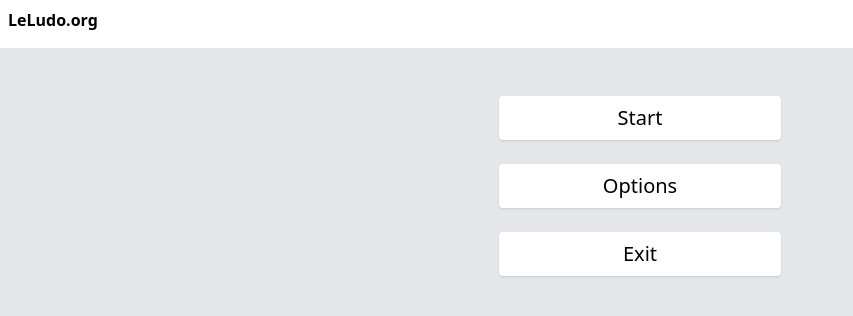
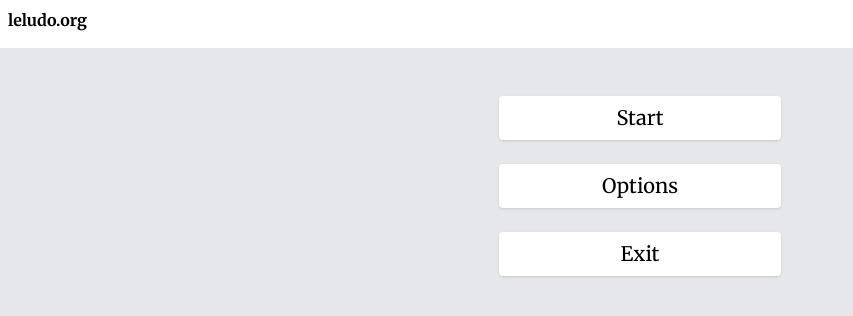
Before and after one commit to leludo-org/ludo, a plain HTML site: page index.html in a window 1280 px wide. Shown: the full height of the page, 0-853 px from the left. Drawn offline with Linux system fonts and the light colour scheme.

Commit message:
header refactoring

```diff
--- a/components/index.js
+++ b/components/index.js
@@ -1,3 +1,4 @@
 export * from './wc-dice.js';
 export * from './wc-token.js';
 export * from './wc-button.js';
+export * from './wc-header.js';
--- /dev/null
+++ b/components/wc-header.js
@@ -0,0 +1,29 @@
+import {htmlToElement} from "../utils.js"
+
+//language=HTML
+const HEADER_HTML = `
+    <nav class="p-2 gap-2 h-12 flex justify-between font-bold">
+        <a href="/">leludo.org</a>
+        <a href="https://github.com/Giddu/ludo">
+            <svg aria-hidden="true" viewBox="0 0 24 24" version="1.1" data-view-component="true"
+                 class="h-2/3 inline">
+                <path
+                        d="M12.5.75C6.146.75 1 5.896 1 12.25c0 5.089 3.292 9.387 7.863 10.91.575.101.79-.244.79-.546 0-.273-.014-1.178-.014-2.142-2.889.532-3.636-.704-3.866-1.35-.13-.331-.69-1.352-1.18-1.625-.402-.216-.977-.748-.014-.762.906-.014 1.553.834 1.769 1.179 1.035 1.74 2.688 1.25 3.349.948.1-.747.402-1.25.733-1.538-2.559-.287-5.232-1.279-5.232-5.678 0-1.25.445-2.285 1.178-3.09-.115-.288-.517-1.467.115-3.048 0 0 .963-.302 3.163 1.179.92-.259 1.897-.388 2.875-.388.977 0 1.955.13 2.875.388 2.2-1.495 3.162-1.179 3.162-1.179.633 1.581.23 2.76.115 3.048.733.805 1.179 1.825 1.179 3.09 0 4.413-2.688 5.39-5.247 5.678.417.36.776 1.05.776 2.128 0 1.538-.014 2.774-.014 3.162 0 .302.216.662.79.547C20.709 21.637 24 17.324 24 12.25 24 5.896 18.854.75 12.5.75Z">
+                </path>
+            </svg>
+        </a>
+    </nav>
+`
+
+class Header extends HTMLElement {
+    constructor() {
+        super()
+        // this.classList.add("block")
+
+        const headerElement = htmlToElement(HEADER_HTML)
+        this.appendChild(headerElement)
+
+    }
+}
+
+window.customElements.define("wc-header", Header)
--- a/index.html
+++ b/index.html
@@ -2,28 +2,23 @@
 <html lang="en" class="h-full">
 
 <head>
-    <meta charset="UTF-8" />
-    <meta name="viewport" content="width=device-width, initial-scale=1.0" />
+    <meta charset="UTF-8"/>
+    <meta name="viewport" content="width=device-width, initial-scale=1.0"/>
+
+    <link rel="preconnect" href="https://fonts.googleapis.com">
+    <link rel="preconnect" href="https://fonts.gstatic.com" crossorigin>
+    <link href="https://fonts.googleapis.com/css2?family=Merriweather:ital,wght@0,300;0,400;0,700;0,900;1,300;1,400;1,700;1,900&display=swap" rel="stylesheet">
+
     <script type="module" src="utils.js"></script>
     <script type="module" src="components/index.js"></script>
     <script type="module" src="main.js"></script>
-    <link rel="stylesheet" href="output.css" />
+    <link rel="stylesheet" href="output.css"/>
 
     <title>leludo.org</title>
 </head>
 
 <body class="h-full flex flex-col">
-    <nav class="p-2 gap-2 h-12 flex justify-between font-bold">
-        <a href="/">LeLudo.org</a>
-        <a href="https://github.com/Giddu/ludo">
-            <svg aria-hidden="true" viewBox="0 0 24 24" version="1.1" data-view-component="true"
-                class="h-2/3 inline">
-                <path
-                    d="M12.5.75C6.146.75 1 5.896 1 12.25c0 5.089 3.292 9.387 7.863 10.91.575.101.79-.244.79-.546 0-.273-.014-1.178-.014-2.142-2.889.532-3.636-.704-3.866-1.35-.13-.331-.69-1.352-1.18-1.625-.402-.216-.977-.748-.014-.762.906-.014 1.553.834 1.769 1.179 1.035 1.74 2.688 1.25 3.349.948.1-.747.402-1.25.733-1.538-2.559-.287-5.232-1.279-5.232-5.678 0-1.25.445-2.285 1.178-3.09-.115-.288-.517-1.467.115-3.048 0 0 .963-.302 3.163 1.179.92-.259 1.897-.388 2.875-.388.977 0 1.955.13 2.875.388 2.2-1.495 3.162-1.179 3.162-1.179.633 1.581.23 2.76.115 3.048.733.805 1.179 1.825 1.179 3.09 0 4.413-2.688 5.39-5.247 5.678.417.36.776 1.05.776 2.128 0 1.538-.014 2.774-.014 3.162 0 .302.216.662.79.547C20.709 21.637 24 17.324 24 12.25 24 5.896 18.854.75 12.5.75Z">
-                </path>
-            </svg>
-        </a>
-    </nav>
+<wc-header></wc-header>
 
 <div id="root" class="flex-1 flex items-start justify-center bg-background py-12">
     <div id="main-menu" class="w-4/5 sm:w-auto sm:h-3/5 aspect-[5/7] flex flex-col gap-6 text-xl text-center">
@@ -81,8 +76,8 @@
                 <svg xmlns="http://www.w3.org/2000/svg" width="24" height="24" viewBox="0 0 24 24" fill="none"
                      stroke="currentColor" stroke-width="2" stroke-linecap="round" stroke-linejoin="round"
                      class="text-player-1 corner-right-down size-full">
-                        <polyline points="10 15 15 20 20 15" />
-                        <path d="M4 4h7a4 4 0 0 1 4 4v12" />
+                    <polyline points="10 15 15 20 20 15"/>
+                    <path d="M4 4h7a4 4 0 0 1 4 4v12"/>
                 </svg>
             </div>
             <div id="m12" class="border"></div>
@@ -94,7 +89,7 @@
                      stroke="currentColor" stroke-width="1" stroke-linecap="round" stroke-linejoin="round"
                      class="fill-player-0 star size-full">
                     <polygon
-                            points="12 2 15.09 8.26 22 9.27 17 14.14 18.18 21.02 12 17.77 5.82 21.02 7 14.14 2 9.27 8.91 8.26 12 2" />
+                            points="12 2 15.09 8.26 22 9.27 17 14.14 18.18 21.02 12 17.77 5.82 21.02 7 14.14 2 9.27 8.91 8.26 12 2"/>
                 </svg>
             </div>
             <div id="p1s2" class="bg-player-1 border"></div>
@@ -138,8 +133,8 @@
                 <svg xmlns="http://www.w3.org/2000/svg" width="24" height="24" viewBox="0 0 24 24" fill="none"
                      stroke="currentColor" stroke-width="2" stroke-linecap="round" stroke-linejoin="round"
                      class="text-player-0 corner-up-right size-full">
-                        <polyline points="15 14 20 9 15 4" />
-                        <path d="M4 20v-7a4 4 0 0 1 4-4h12" />
+                    <polyline points="15 14 20 9 15 4"/>
+                    <path d="M4 20v-7a4 4 0 0 1 4-4h12"/>
                 </svg>
             </div>
             <div id="p0s1" class="bg-player-0 border"></div>
@@ -154,7 +149,7 @@
                      stroke="currentColor" stroke-width="1" stroke-linecap="round" stroke-linejoin="round"
                      class="fill-player-3 star size-full">
                     <polygon
-                            points="12 2 15.09 8.26 22 9.27 17 14.14 18.18 21.02 12 17.77 5.82 21.02 7 14.14 2 9.27 8.91 8.26 12 2" />
+                            points="12 2 15.09 8.26 22 9.27 17 14.14 18.18 21.02 12 17.77 5.82 21.02 7 14.14 2 9.27 8.91 8.26 12 2"/>
                 </svg>
             </div>
             <div id="m46" class="border"></div>
@@ -179,7 +174,7 @@
                      stroke="currentColor" stroke-width="1" stroke-linecap="round" stroke-linejoin="round"
                      class="fill-player-1 star size-full">
                     <polygon
-                            points="12 2 15.09 8.26 22 9.27 17 14.14 18.18 21.02 12 17.77 5.82 21.02 7 14.14 2 9.27 8.91 8.26 12 2" />
+                            points="12 2 15.09 8.26 22 9.27 17 14.14 18.18 21.02 12 17.77 5.82 21.02 7 14.14 2 9.27 8.91 8.26 12 2"/>
                 </svg>
             </div>
             <div id="m22" class="border"></div>
@@ -193,8 +188,8 @@
                 <svg xmlns="http://www.w3.org/2000/svg" width="24" height="24" viewBox="0 0 24 24" fill="none"
                      stroke="currentColor" stroke-width="2" stroke-linecap="round" stroke-linejoin="round"
                      class="text-player-2 corner-down-left size-full">
-                        <polyline points="9 10 4 15 9 20" />
-                        <path d="M20 4v7a4 4 0 0 1-4 4H4" />
+                    <polyline points="9 10 4 15 9 20"/>
+                    <path d="M20 4v7a4 4 0 0 1-4 4H4"/>
                 </svg>
             </div>
             <div id="m30" class="border"></div>
@@ -239,7 +234,7 @@
                      stroke="currentColor" stroke-width="1" stroke-linecap="round" stroke-linejoin="round"
                      class="fill-player-2 star size-full">
                     <polygon
-                            points="12 2 15.09 8.26 22 9.27 17 14.14 18.18 21.02 12 17.77 5.82 21.02 7 14.14 2 9.27 8.91 8.26 12 2" />
+                            points="12 2 15.09 8.26 22 9.27 17 14.14 18.18 21.02 12 17.77 5.82 21.02 7 14.14 2 9.27 8.91 8.26 12 2"/>
                 </svg>
             </div>
             <div id="m39" class="bg-player-3 border"></div>
@@ -250,8 +245,8 @@
                 <svg xmlns="http://www.w3.org/2000/svg" width="24" height="24" viewBox="0 0 24 24" fill="none"
                      stroke="currentColor" stroke-width="2" stroke-linecap="round" stroke-linejoin="round"
                      class="text-player-3 corner-left-up size-full">
-                        <polyline points="14 9 9 4 4 9" />
-                        <path d="M20 20h-7a4 4 0 0 1-4-4V4" />
+                    <polyline points="14 9 9 4 4 9"/>
+                    <path d="M20 20h-7a4 4 0 0 1-4-4V4"/>
                 </svg>
             </div>
             <div id="m36" class="border"></div>
--- a/input.css
+++ b/input.css
@@ -14,5 +14,6 @@
 
     * {
         @apply border-border;
+        font-family: "Merriweather", sans-serif;
     }
 }
```
Also changed, not shown: output.css. Lines whose indentation alone changed are shown as unchanged.
